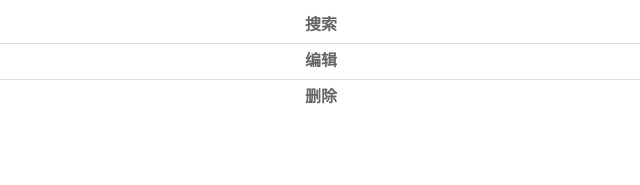
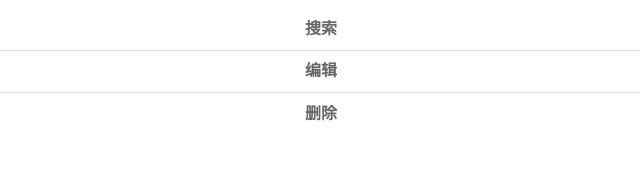
Before and after one commit to XyyF/code-tag, a Nuxt app: page /popover-card in a window 1280 px wide. Shown: the top 185 px of the page, without its empty margins (319-959 px from the left). Built offline with nearby package versions, Linux system fonts and the light colour scheme.

Commit message:
feat : 搜索 search

```diff
--- a/pages/index.vue
+++ b/pages/index.vue
@@ -17,8 +17,8 @@
                     placement="top"
                     width="150"
                     popperClass="tag-popover-root"
-                    trigger="click">
-                    <popover-card></popover-card>
+                    trigger="hover">
+                    <popover-card :tag="tag"></popover-card>
                     <transition
                         appear
                         slot="reference"
@@ -109,8 +109,20 @@
                     this.requestTags()
                 })
             },
+            // 初始化搜索值
+            initMatchText() {
+                if (!this.$route.hash) return
+                this.matchText = decodeURIComponent(this.$route.hash.replace(/^#/, ''))
+            },
+        },
+        watch: {
+            '$route'() {
+                this.initMatchText()
+                this.requestTags()
+            },
         },
         mounted() {
+            this.initMatchText()
             this.requestTags()
         },
     }
--- a/pages/popover-card/index.vue
+++ b/pages/popover-card/index.vue
@@ -1,9 +1,9 @@
 <template>
     <div class="popover-card-root">
         <!-- Block-Element--Modifier-->
-        <div>搜索</div>
-        <div>编辑</div>
-        <div>删除</div>
+        <a class="card__line" :href="`#${tag.tagCode}`">搜索</a>
+        <div class="card__line">编辑</div>
+        <div class="card__line">删除</div>
     </div>
 </template>
 
@@ -20,12 +20,17 @@
         props: {
             /* Notice: 写下props数据的描述、用途 */
             /* Notice: props 里面的定义，使用此结构，type、default */
+            tag: {
+                type: Object,
+                default: () => ({}),
+            },
         },
     }
 </script>
 
 <style lang="scss" rel='stylesheet/scss' scoped>
-    .popover-card-root div {
+    .popover-card-root .card__line {
+        display: block;
         cursor: pointer;
         min-height: 1em;
         outline: 0;
@@ -39,14 +44,14 @@
         text-decoration: none;
         user-select: none;
         color: rgba(0, 0, 0, .6);
-        padding: .58928571em 1.125em;
+        padding: .8em 1.125em;
 
         &:hover {
             color: rgba(0, 0, 0, .8);
         }
     }
 
-    .popover-card-root div + div {
+    .popover-card-root .card__line + .card__line {
         border-top: 1px solid rgba(34, 36, 38, .15);
     }
 </style>
```
